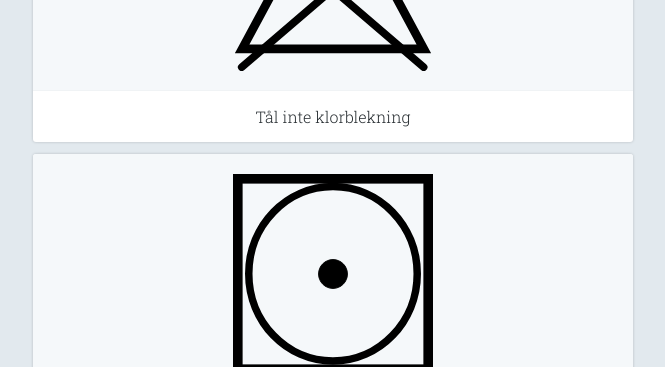
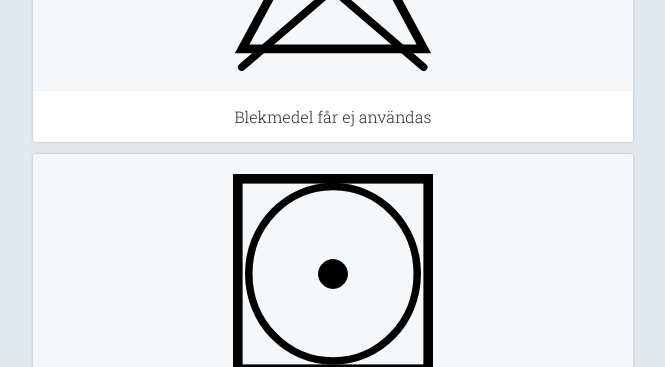
Before and after one commit to zykadelic/Tvattlappen, a Jekyll site: the page built from index.html, in a window 1280 px wide and 900 px high, scrolled down 3765 px. Shown: the part 154-521 px from the top of the window, without its empty margins (307-972 px from the left). Built offline with Jekyll 4.4.1, drawn with Linux system fonts in a browser that asks for light colours.

Commit message:
copy fix

```diff
--- a/_data/care_tags_by_category.yml
+++ b/_data/care_tags_by_category.yml
@@ -68,7 +68,7 @@
       alt_text: Tringel med “CL” i
 
     bleach_none:
-      description: Tål inte klorblekning
+      description: Blekmedel får ej användas
       image_path: /img/care-tags/bleach-none.svg
       alt_text: Kryssad triangel
 
```
